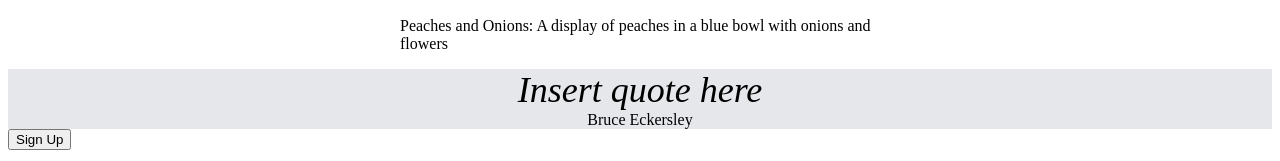
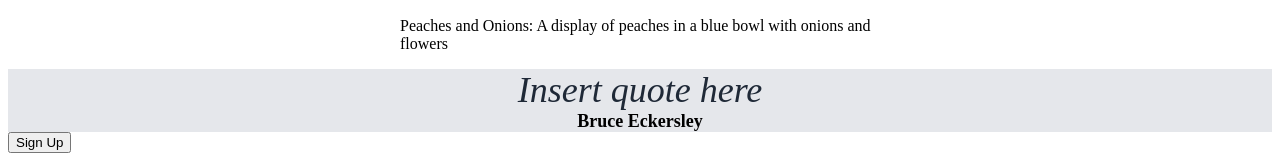
Before and after one commit to TECK-95/landing-page, a plain HTML site: page index.html in a window 1280 px wide. Shown: the part 1704-1865 px from the top of the page. Drawn offline with Linux system fonts and the light colour scheme.

Commit message:
Arranged font and style in quote section

```diff
--- a/style.css
+++ b/style.css
@@ -93,6 +93,12 @@ img {
 .quoteText {
     font-size: 36px;
     font-style: italic;
+    color: #1F2937;
+}
+
+.source {
+    font-size: 18px;
+    font-weight: bold;
 }
 
 ul {
```
